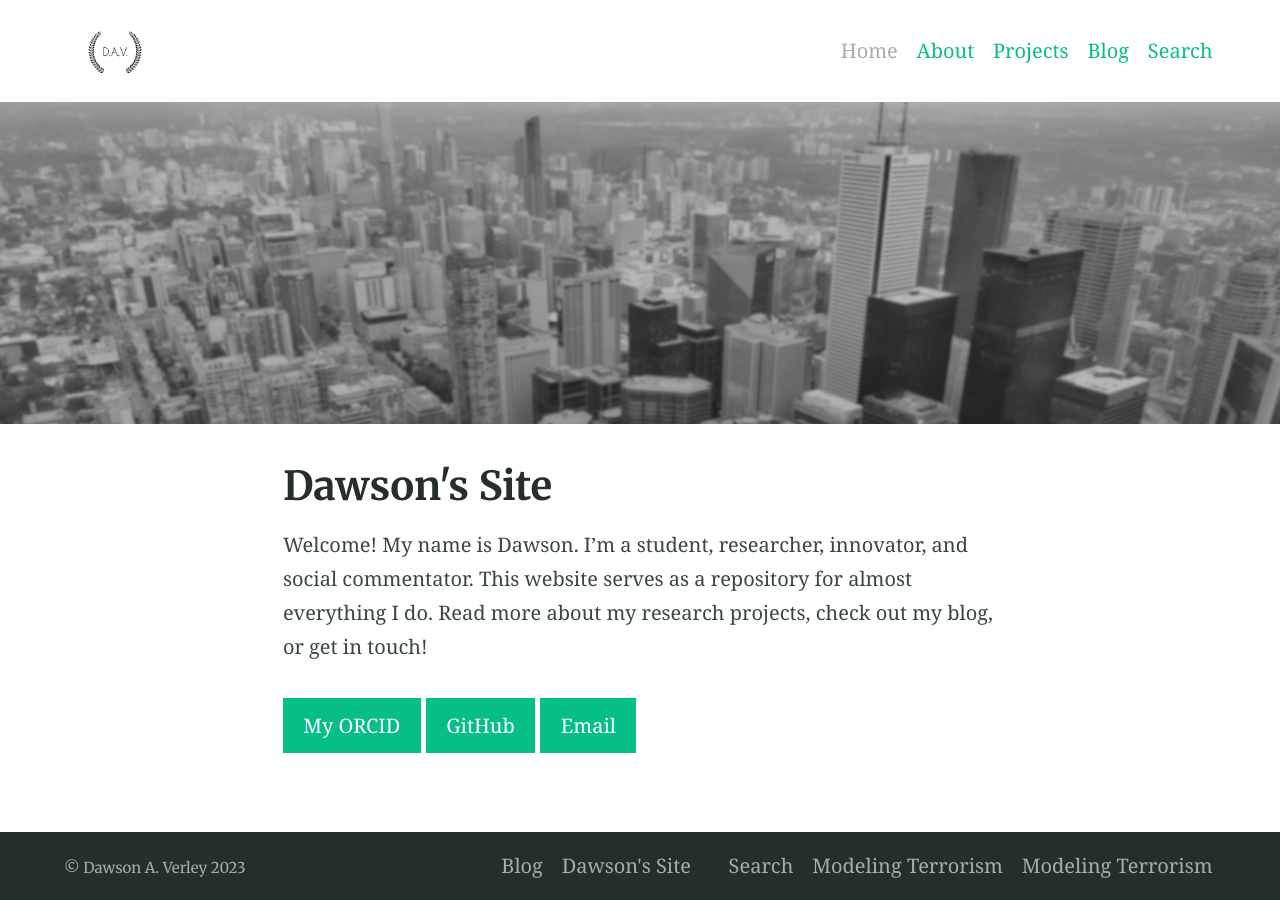
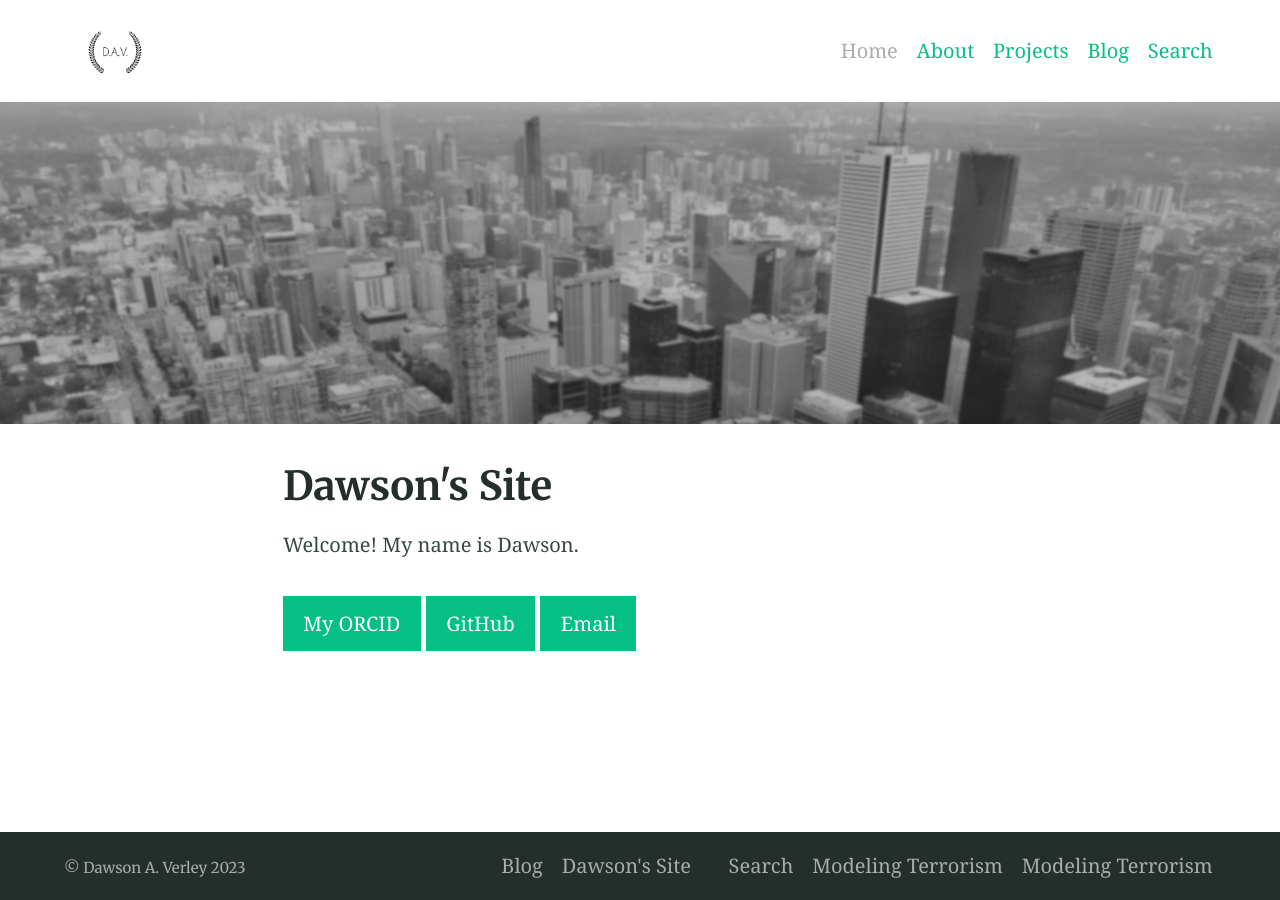
Before and after one commit to dawsonv/dawsonv.github.io, a Jekyll site: the page built from index.md, in a window 1280 px wide. Built offline with Jekyll 4.4.1, drawn with Linux system fonts in a browser that asks for light colours; our own code applies the rules of GitHub Pages for plain Markdown files.

Commit message:
Update index.md

```diff
--- a/index.md
+++ b/index.md
@@ -1,11 +1,11 @@
 ---
 title: Dawson's Site
 feature_image: /assets/images/banner.jpg
-excerpt: "Dawson is a student, researcher, reader, and social commentator. This website serves as a repository for almost everything he does."
-description: "Dawson is a student, researcher, reader, and social commentator. This website serves as a repository for almost everything he does."
+excerpt: ""
+description: ""
 author: Dawson Verley
 ---
 
-Welcome! My name is Dawson. I'm a student, researcher, innovator, and social commentator. This website serves as a repository for almost everything I do. Read more about my research projects, check out my blog, or get in touch!
+Welcome! My name is Dawson.
 
 {% include button.html text="My ORCID" link="https://orcid.org/0000-0003-4359-2109" %}{% include button.html text="GitHub" link="https://github.com/dawsonv" %}{% include button.html text="Email" link="mailto:dawsonv7@gmail.com" %}
```
